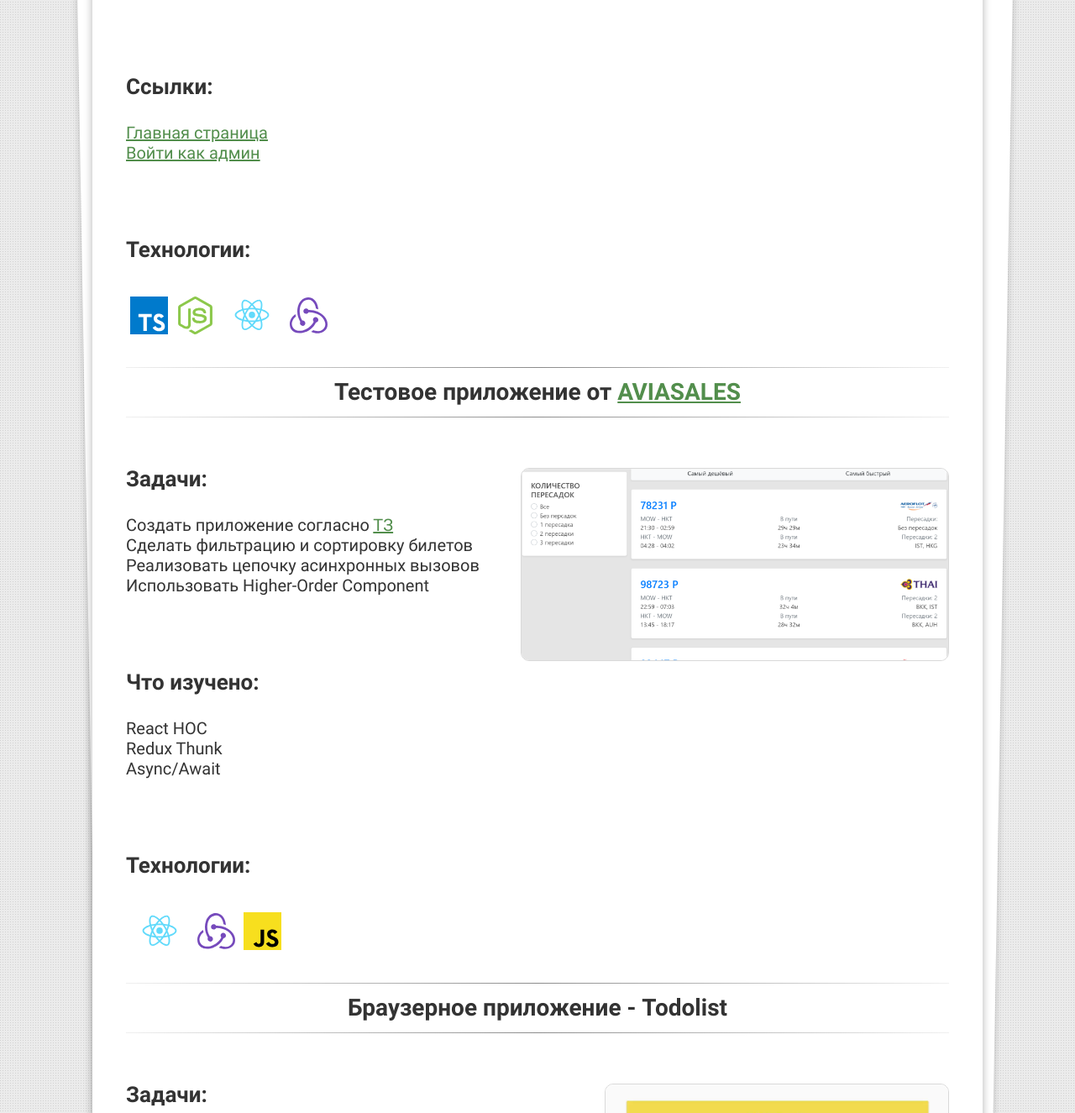
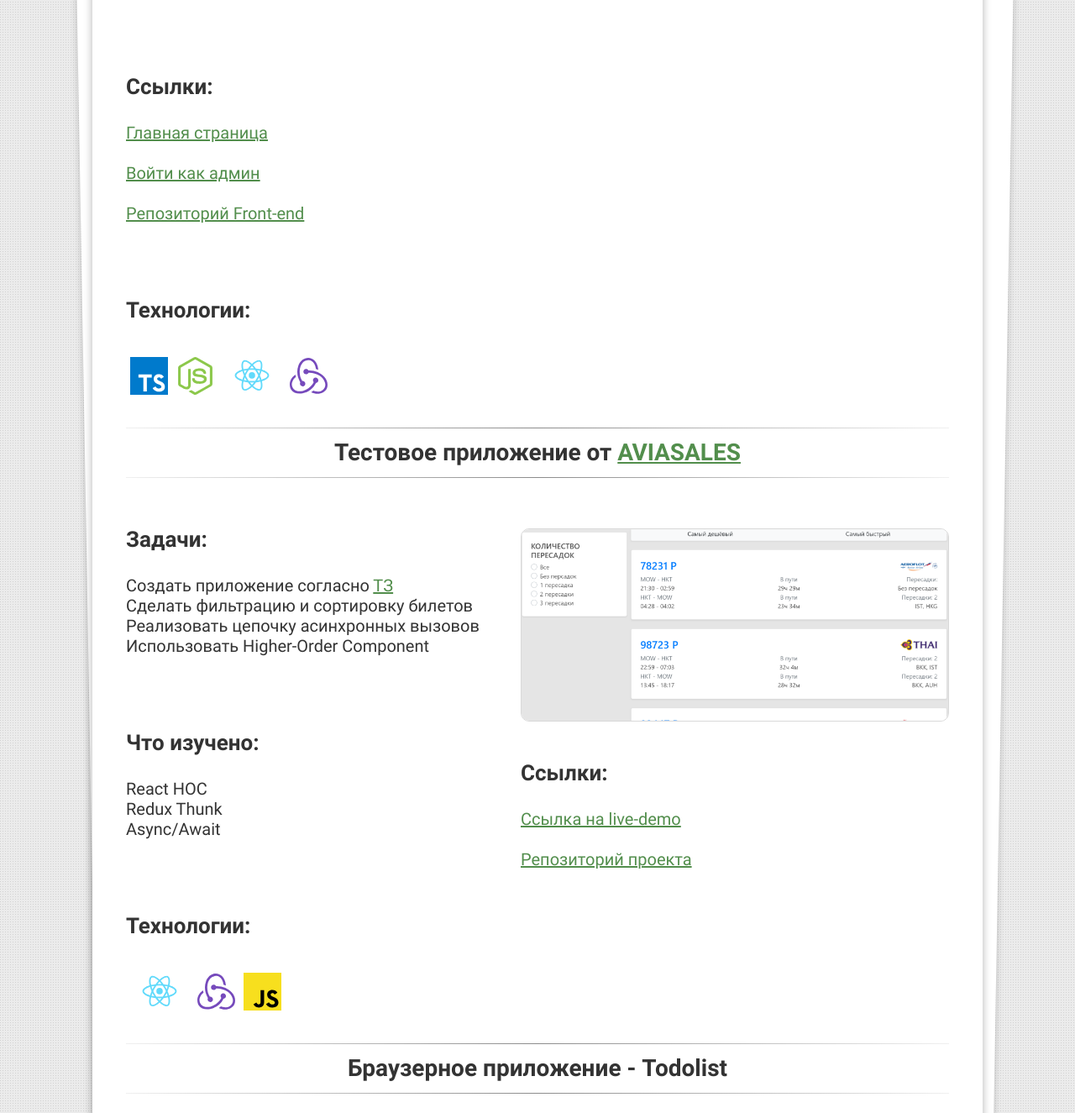
Before and after one commit to nevty/nevty.github.io, a plain HTML site: page index.html in a window 1280 px wide. Shown: the part 1159-2484 px from the top of the page at 84% size. Drawn offline with Linux system fonts and the light colour scheme.

Commit message:
Добавил ссылки

```diff
--- a/index.html
+++ b/index.html
@@ -223,7 +223,8 @@
                   d="M87.7 200.7V217h52v148h36.9V217h52v-16c0-9 0-16.3-.4-16.5 0-.3-31.7-.4-70.2-.4l-70 .3v16.4l-.3-.1zM321.4 184c10.2 2.4 18 7 25 14.3 3.7 4 9.2 11 9.6 12.8 0 .6-17.3 12.3-27.8 18.8-.4.3-2-1.4-3.6-4-5.2-7.4-10.5-10.6-18.8-11.2-12-.8-20 5.5-20 16 0 3.2.6 5 1.8 7.6 2.7 5.5 7.7 8.8 23.2 15.6 28.6 12.3 41 20.4 48.5 32 8.5 13 10.4 33.4 4.7 48.7-6.4 16.7-22 28-44.3 31.7-7 1.2-23 1-30.5-.3-16-3-31.3-11-40.7-21.3-3.7-4-10.8-14.7-10.4-15.4l3.8-2.4 15-8.7 11.3-6.6 2.6 3.5c3.3 5.2 10.7 12.2 15 14.6 13 6.7 30.4 5.8 39-2 3.7-3.4 5.3-7 5.3-12 0-4.6-.7-6.7-3-10.2-3.2-4.4-9.6-8-27.6-16-20.7-8.8-29.5-14.4-37.7-23-4.7-5.2-9-13.3-11-20-1.5-5.8-2-20-.6-25.7 4.3-20 19.4-34 41-38 7-1.4 23.5-.8 30.4 1l-.2.2z"/>
         </symbol>
         <symbol id="icon-nodejs" viewBox="0 0 128 128">
-            <path fill="#83CD29" d="M112.771 30.334l-44.097-25.605c-2.781-1.584-6.402-1.584-9.205 0l-44.568 25.605c-2.87 1.651-4.901 4.754-4.901 8.073v51.142c0 3.319 2.084 6.423 4.954 8.083l11.775 6.688c5.628 2.772 7.617 2.772 10.178 2.772 8.333 0 13.093-5.039 13.093-13.828v-50.49c0-.713-.371-1.774-1.071-1.774h-5.623c-.712 0-2.306 1.061-2.306 1.773v50.49c0 3.896-3.524 7.773-10.11 4.48l-12.167-7.013c-.424-.23-.723-.693-.723-1.181v-51.142c0-.482.555-.966.982-1.213l44.424-25.561c.415-.235 1.025-.235 1.439 0l43.882 25.555c.42.253.272.722.272 1.219v51.142c0 .488.183.963-.232 1.198l-44.086 25.576c-.378.227-.847.227-1.261 0l-11.307-6.749c-.341-.198-.746-.269-1.073-.086-3.146 1.783-3.726 2.02-6.677 3.043-.726.253-1.797.692.41 1.929l14.798 8.754c1.417.82 3.027 1.246 4.647 1.246 1.642 0 3.25-.426 4.667-1.246l43.885-25.582c2.87-1.672 4.23-4.764 4.23-8.083v-51.142c0-3.319-1.36-6.414-4.229-8.073zM77.91 81.445c-11.726 0-14.309-3.235-15.17-9.066-.1-.628-.633-1.379-1.272-1.379h-5.731c-.709 0-1.279.86-1.279 1.566 0 7.466 4.059 16.512 23.453 16.512 14.039 0 22.088-5.455 22.088-15.109 0-9.572-6.467-12.084-20.082-13.886-13.762-1.819-15.16-2.738-15.16-5.962 0-2.658 1.184-6.203 11.374-6.203 9.105 0 12.461 1.954 13.842 8.091.118.577.645.991 1.24.991h5.754c.354 0 .692-.143.94-.396.24-.272.367-.613.335-.979-.891-10.568-7.912-15.493-22.112-15.493-12.631 0-20.166 5.334-20.166 14.275 0 9.698 7.497 12.378 19.622 13.577 14.505 1.422 15.633 3.542 15.633 6.395 0 4.955-3.978 7.066-13.309 7.066z"/>
+            <path fill="#83CD29"
+                  d="M112.771 30.334l-44.097-25.605c-2.781-1.584-6.402-1.584-9.205 0l-44.568 25.605c-2.87 1.651-4.901 4.754-4.901 8.073v51.142c0 3.319 2.084 6.423 4.954 8.083l11.775 6.688c5.628 2.772 7.617 2.772 10.178 2.772 8.333 0 13.093-5.039 13.093-13.828v-50.49c0-.713-.371-1.774-1.071-1.774h-5.623c-.712 0-2.306 1.061-2.306 1.773v50.49c0 3.896-3.524 7.773-10.11 4.48l-12.167-7.013c-.424-.23-.723-.693-.723-1.181v-51.142c0-.482.555-.966.982-1.213l44.424-25.561c.415-.235 1.025-.235 1.439 0l43.882 25.555c.42.253.272.722.272 1.219v51.142c0 .488.183.963-.232 1.198l-44.086 25.576c-.378.227-.847.227-1.261 0l-11.307-6.749c-.341-.198-.746-.269-1.073-.086-3.146 1.783-3.726 2.02-6.677 3.043-.726.253-1.797.692.41 1.929l14.798 8.754c1.417.82 3.027 1.246 4.647 1.246 1.642 0 3.25-.426 4.667-1.246l43.885-25.582c2.87-1.672 4.23-4.764 4.23-8.083v-51.142c0-3.319-1.36-6.414-4.229-8.073zM77.91 81.445c-11.726 0-14.309-3.235-15.17-9.066-.1-.628-.633-1.379-1.272-1.379h-5.731c-.709 0-1.279.86-1.279 1.566 0 7.466 4.059 16.512 23.453 16.512 14.039 0 22.088-5.455 22.088-15.109 0-9.572-6.467-12.084-20.082-13.886-13.762-1.819-15.16-2.738-15.16-5.962 0-2.658 1.184-6.203 11.374-6.203 9.105 0 12.461 1.954 13.842 8.091.118.577.645.991 1.24.991h5.754c.354 0 .692-.143.94-.396.24-.272.367-.613.335-.979-.891-10.568-7.912-15.493-22.112-15.493-12.631 0-20.166 5.334-20.166 14.275 0 9.698 7.497 12.378 19.622 13.577 14.505 1.422 15.633 3.542 15.633 6.395 0 4.955-3.978 7.066-13.309 7.066z"/>
         </symbol>
     </svg>
 </div>
@@ -345,8 +346,14 @@
                         <div class="project__describe">
                             <h4 class="project__describe-title">Ссылки:</h4>
                             <div class="project__describe-text">
-                                <a href="https://estates-test-app.herokuapp.com" target="_blank" class="project__describe-text project__describe-link">Главная страница</a><br>
-                                <a href="https://estates-test-app.herokuapp.com/login/quest" target="_blank" class="project__describe-text project__describe-link">Войти как админ</a>
+                                <a href="https://estates-test-app.herokuapp.com" target="_blank"
+                                   class="project__describe-text project__describe-link">Главная страница</a><br>
+                                <br>
+                                <a href="https://estates-test-app.herokuapp.com/login/quest" target="_blank"
+                                   class="project__describe-text project__describe-link">Войти как админ</a><br>
+                                <br>
+                                <a href="https://github.com/nevty/estates-app" target="_blank"
+                                   class="project__describe-text project__describe-link">Репозиторий Front-end</a>
                             </div>
                         </div>
                         <div class="project__describe">
@@ -456,6 +463,18 @@
                                      alt="Aviasales__ссылка">
                             </picture>
                         </a>
+                        <div class="project__describe">
+                            <br>
+                            <br>
+                            <h4 class="project__describe-title">Ссылки:</h4>
+                            <div class="project__describe-text">
+                                <a href="https://nevty.github.io/test-avia" class="project__describe-link"
+                                   target="_blank">Ссылка на live-demo</a><br>
+                                <br>
+                                <a href="https://github.com/nevty/testwork-avia" target="_blank"
+                                   class="project__describe-text project__describe-link">Репозиторий проекта</a>
+                            </div>
+                        </div>
                     </div>
                 </div>
             </div>
```
